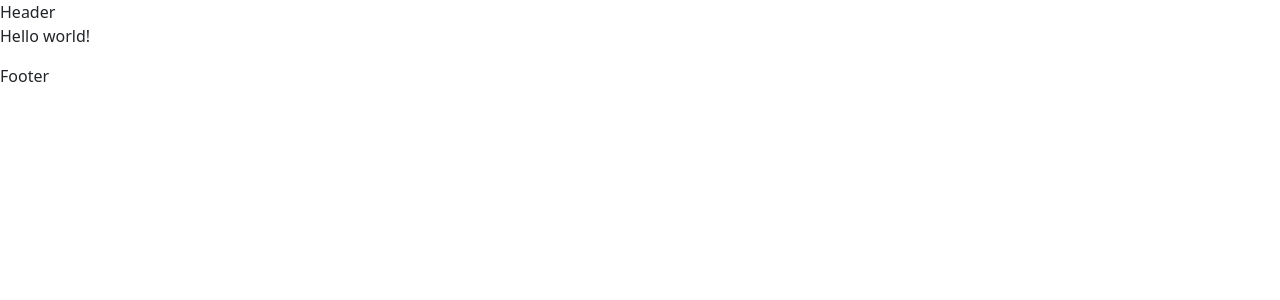
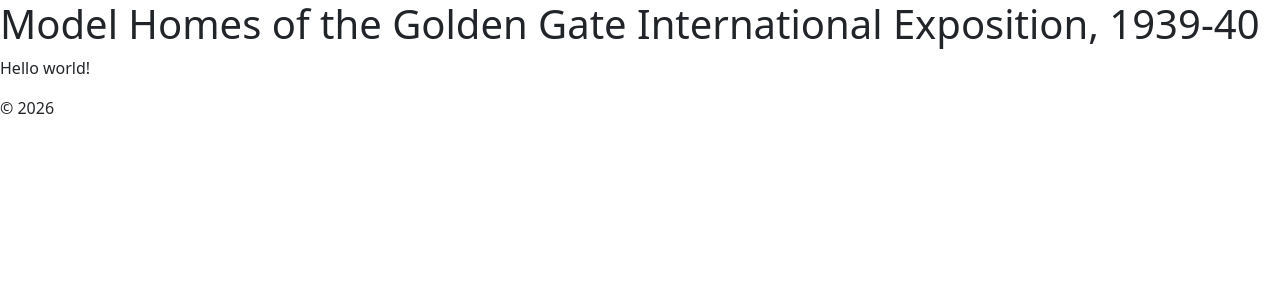
Before and after one commit to tdkent/ModelHomes-Frontend, a React app: page / in a window 1280 px wide. Shown: the top 300 px of the page. Built offline with nearby package versions, Linux system fonts and the light colour scheme; the HTML template or start-up script is replaced by a standard one.

Commit message:
add layout content

```diff
--- a/src/layouts/RootLayout.tsx
+++ b/src/layouts/RootLayout.tsx
@@ -2,11 +2,15 @@ import { Outlet } from "react-router";
 export default function RootLayout() {
 	return (
 		<>
-			<header>Header</header>
+			<header>
+				<h1>
+					Model Homes of the Golden Gate International Exposition, 1939-40
+				</h1>
+			</header>
 			<main>
 				<Outlet />
 			</main>
-			<footer>Footer</footer>
+			<footer>© 2026</footer>
 		</>
 	);
 }
```
